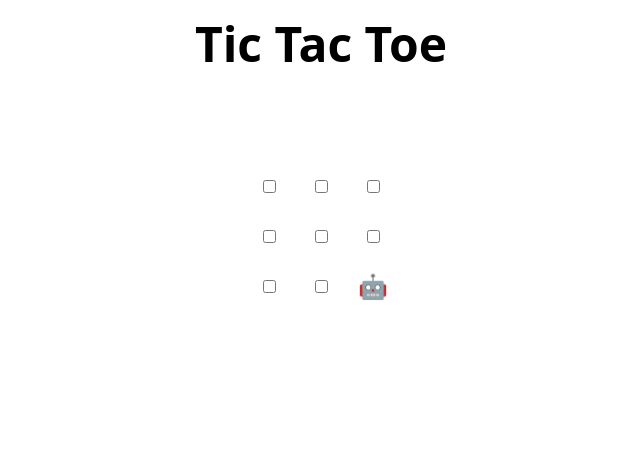
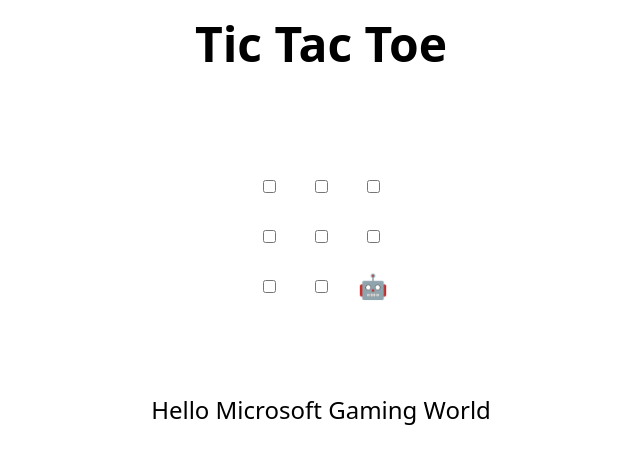
Before and after one commit to Crazeecoder01/MLSA_Task, a plain HTML site: page index.html in a window 1280 px wide. Shown: the whole page, without its empty margins (319-959 px from the left). Drawn offline with Linux system fonts and the light colour scheme.

Commit message:
Update index.html
MLSA T.O. step-5

```diff
--- a/index.html
+++ b/index.html
@@ -47,6 +47,7 @@
   </tr>
 </table>
 
+<p>Hello Microsoft Gaming World</p>
 <h2 hidden>Game over, refresh to play again 🧑‍💻 🤖!</h2>
 
 <script>
```
